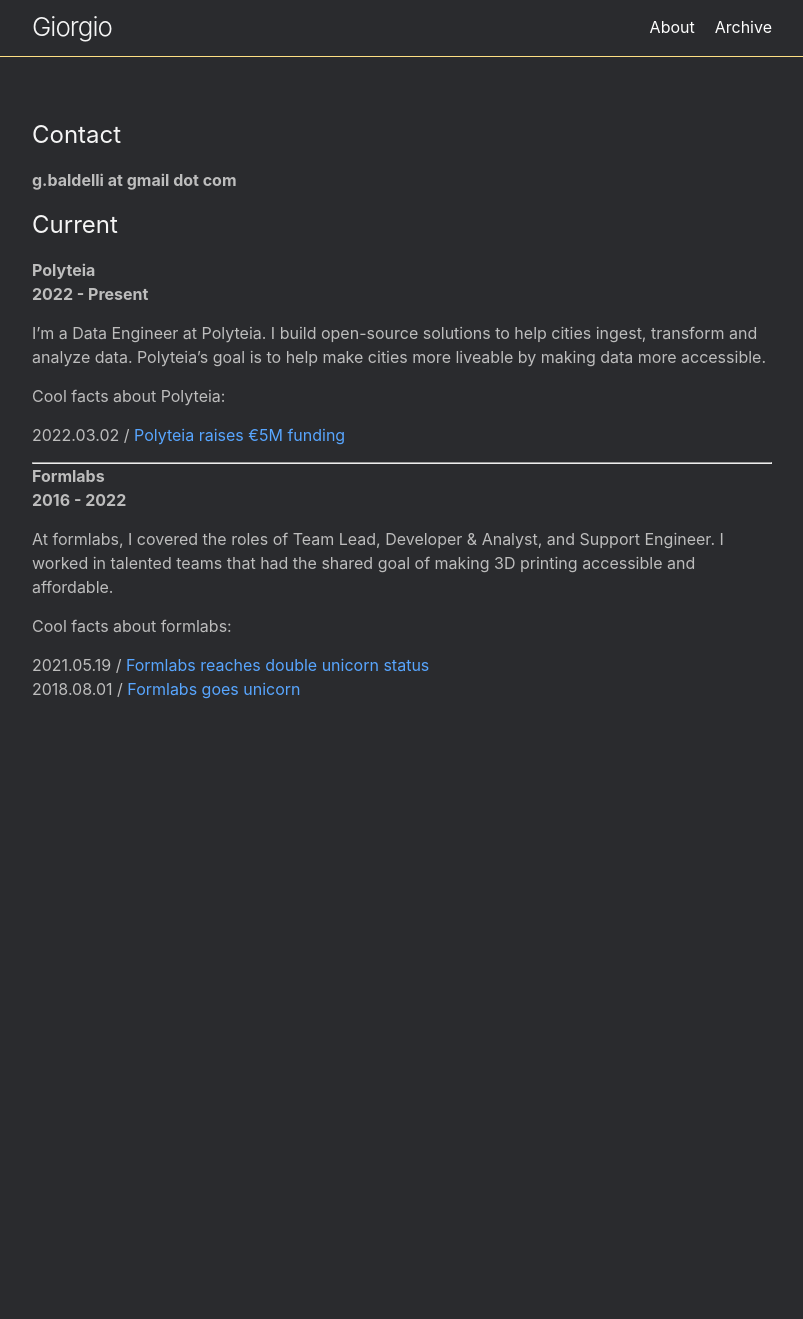
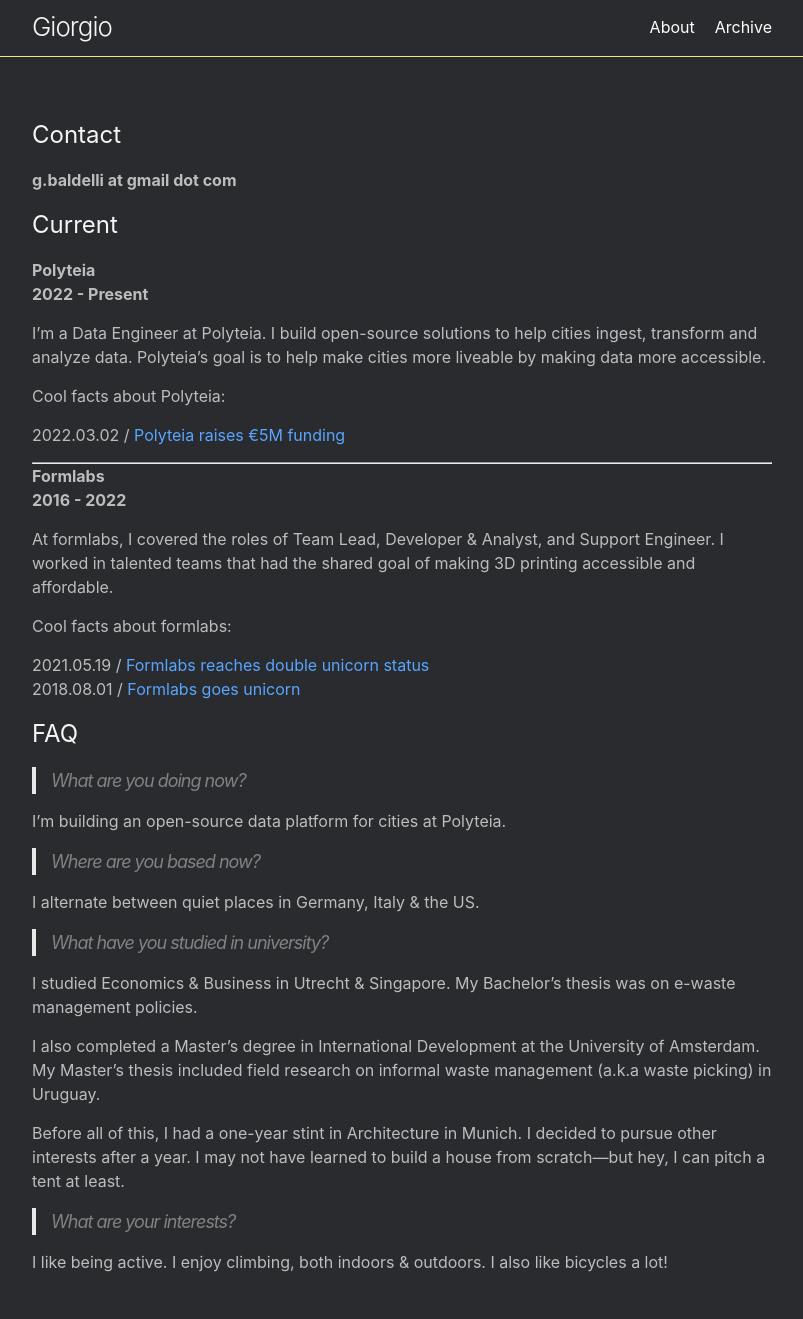
Before and after one commit to GiorgioBaldelli/giorgiobaldelli.github.io, a Jekyll site: the page built from about.markdown, in a window 1280 px wide. Shown: the whole page, without its empty margins (238-1041 px from the left). Built offline with Jekyll 4.4.1, drawn with Linux system fonts in a browser that asks for light colours; before the commit the page ends 900 px from its top, so only the background shows below that.

Commit message:
Update about.markdown

```diff
--- a/about.markdown
+++ b/about.markdown
@@ -30,3 +30,27 @@
 
 2021.05.19 / [Formlabs reaches double unicorn status](https://3dprint.com/281702/formlabs-reaches-double-unicorn-status-with-150m-series-e-round/)
 2018.08.01 / [Formlabs goes unicorn](https://3dprint.com/281702/formlabs-reaches-double-unicorn-status-with-150m-series-e-round/)
+
+
+
+# FAQ
+
+> What are you doing now?
+
+I'm building an open-source data platform for cities at Polyteia.
+
+> Where are you based now?
+
+I alternate between quiet places in Germany, Italy & the US.
+
+> What have you studied in university?
+
+I studied Economics & Business in Utrecht & Singapore. My Bachelor's thesis was on e-waste management policies.
+
+I also completed a Master's degree in International Development at the University of Amsterdam. My Master's thesis included field research on informal waste management (a.k.a waste picking) in Uruguay.
+
+Before all of this, I had a one-year stint in Architecture in Munich. I decided to pursue other interests after a year. I may not have learned to build a house from scratch—but hey, I can pitch a tent at least.
+
+>What are your interests?
+
+I like being active. I enjoy climbing, both indoors & outdoors. I also like bicycles a lot!
```
